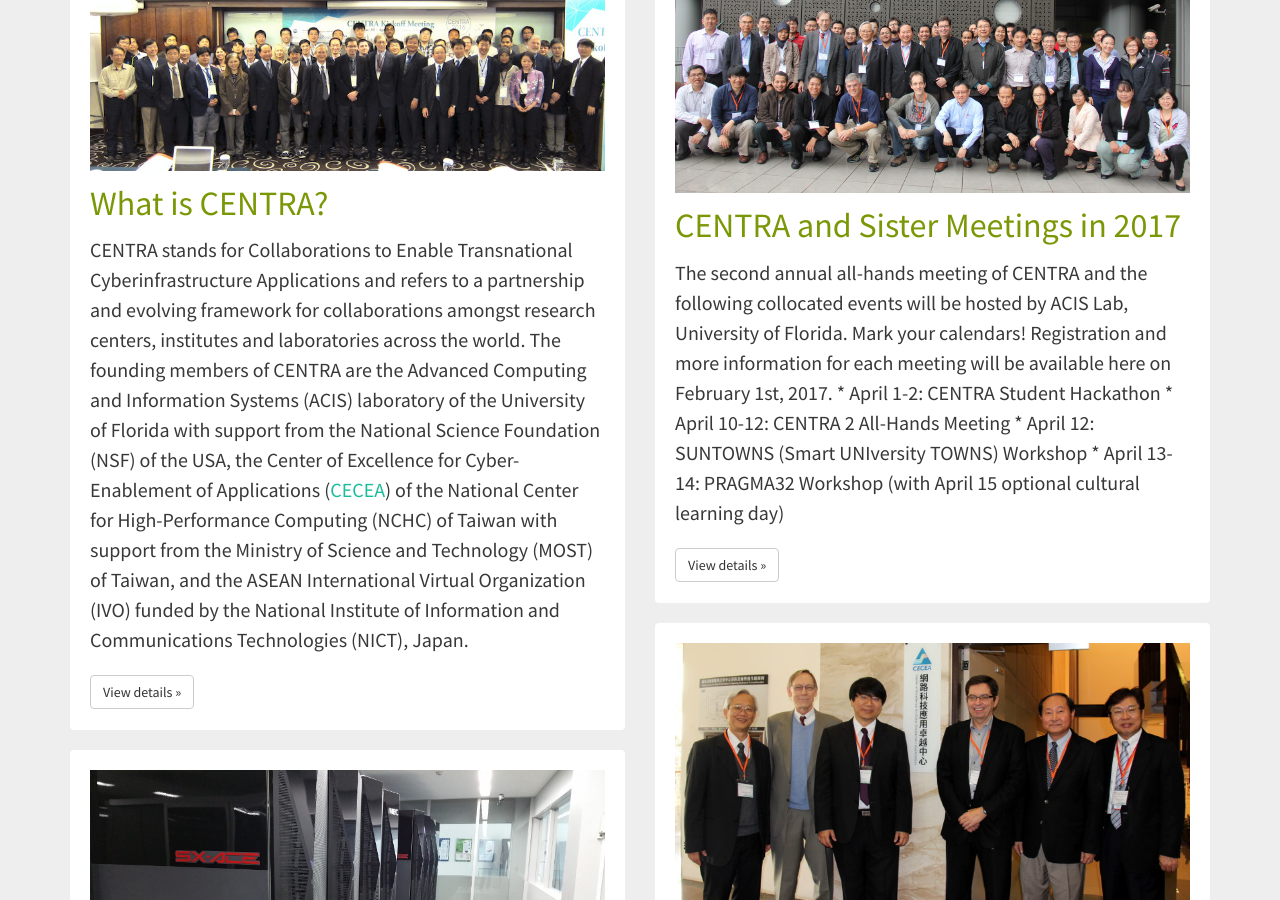
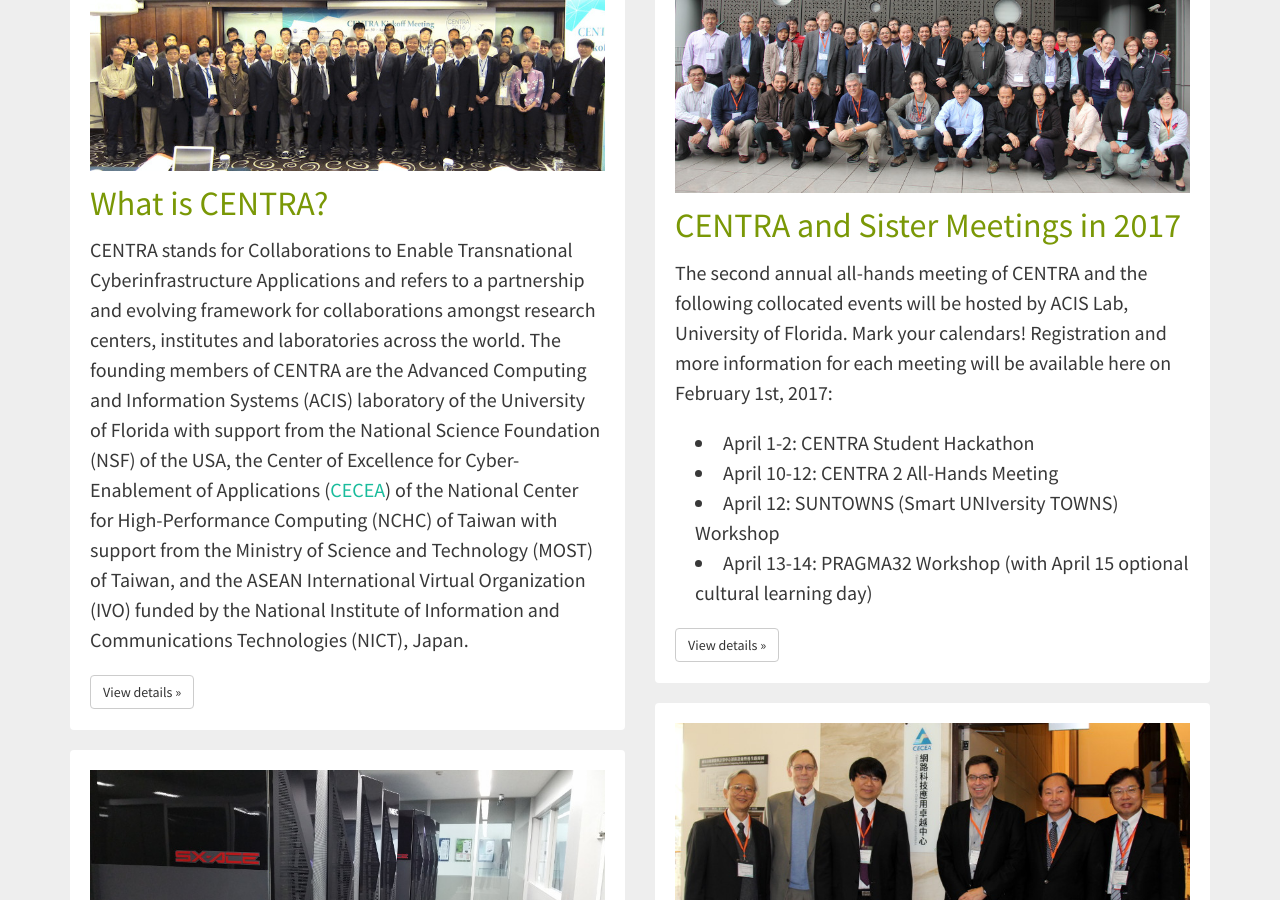
Before and after one commit to hmchou56/centra8, a Jekyll site: the page built from index.html, in a window 1280 px wide and 900 px high, scrolled down 464 px. Built offline with Jekyll 4.4.1, drawn with Linux system fonts in a browser that asks for light colours; nearby versions of some CDN libraries.

```diff
--- a/index.html
+++ b/index.html
@@ -24,12 +24,13 @@ column1_newsitem4_text:
 column2_newsitem1_headline: CENTRA and Sister Meetings in 2017
 column2_newsitem1_image: /img/meetings.jpg
 column2_newsitem1_link: /news/
-column2_newsitem1_text: "The second annual all-hands meeting of CENTRA and the following collocated events will be hosted by ACIS Lab, University of Florida. Mark your calendars! Registration and more information for each meeting will be available here on February 1st, 2017.
-
-  * April 1-2: CENTRA Student Hackathon
-  * April 10-12: CENTRA 2 All-Hands Meeting
-  * April 12: SUNTOWNS (Smart UNIversity TOWNS) Workshop
-  * April 13-14: PRAGMA32 Workshop (with April 15 optional cultural learning day)"
+column2_newsitem1_text: "The second annual all-hands meeting of CENTRA and the following collocated events will be hosted by ACIS Lab, University of Florida. Mark your calendars! Registration and more information for each meeting will be available here on February 1st, 2017:
+<br>
+<ul>
+ <li>April 1-2: CENTRA Student Hackathon</li>
+ <li>April 10-12: CENTRA 2 All-Hands Meeting</li>
+ <li>April 12: SUNTOWNS (Smart UNIversity TOWNS) Workshop</li>
+ <li>April 13-14: PRAGMA32 Workshop (with April 15 optional cultural learning day)</li></ul>"
 
 column2_newsitem2_headline: Collaborators
 column2_newsitem2_image: /img/collaborators.jpg
```
